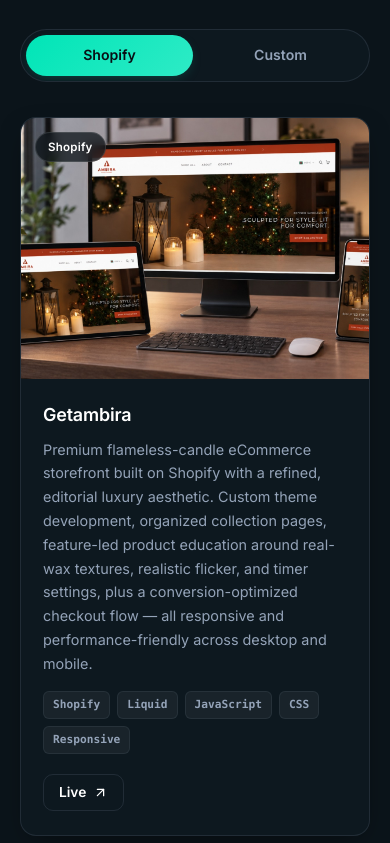
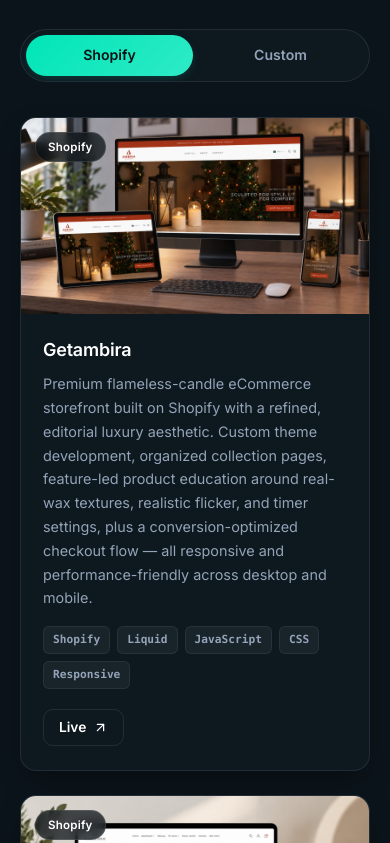
Before and after one commit to siam114/siam-portfolio, a plain HTML site: page index.html in a window 390 px wide. Shown: the part 5893-6736 px from the top of the page. Drawn offline with Linux system fonts and the light colour scheme.

Commit message:
responsive updatre

```diff
--- a/css/style.css
+++ b/css/style.css
@@ -1809,14 +1809,16 @@ body[data-page="projects"] .tab-indicator {
 
 .project-media {
     position: relative;
-    aspect-ratio: 4 / 3;
+    aspect-ratio: 16 / 9;
     overflow: hidden;
     background: var(--surface-2);
 }
 .project-media img {
+    display: block;
     width: 100%;
     height: 100%;
     object-fit: cover;
+    object-position: center top;
     transition: transform 0.5s var(--ease);
 }
 .project-card:hover .project-media img {
--- a/js/projects-data.js
+++ b/js/projects-data.js
@@ -34,7 +34,7 @@
             tags: ["Shopify", "Liquid", "JavaScript", "CSS", "Responsive"],
             liveUrl: "https://getambira.com/",
             githubUrl: null,
-            imgW: 1200,
+            imgW: 1600,
             imgH: 900
         },
         {
--- a/js/projects.js
+++ b/js/projects.js
@@ -132,8 +132,8 @@
             var img = document.createElement("img");
             img.src = BASE + p.image;
             img.alt = p.title + " - " + categoryLabel(p) + " project";
-            img.width = p.imgW || 800;
-            img.height = p.imgH || 600;
+            img.width = p.imgW || 1600;
+            img.height = p.imgH || 900;
             img.loading = "lazy";
             img.decoding = "async";
             img.onerror = function () { this.style.visibility = "hidden"; };
```
